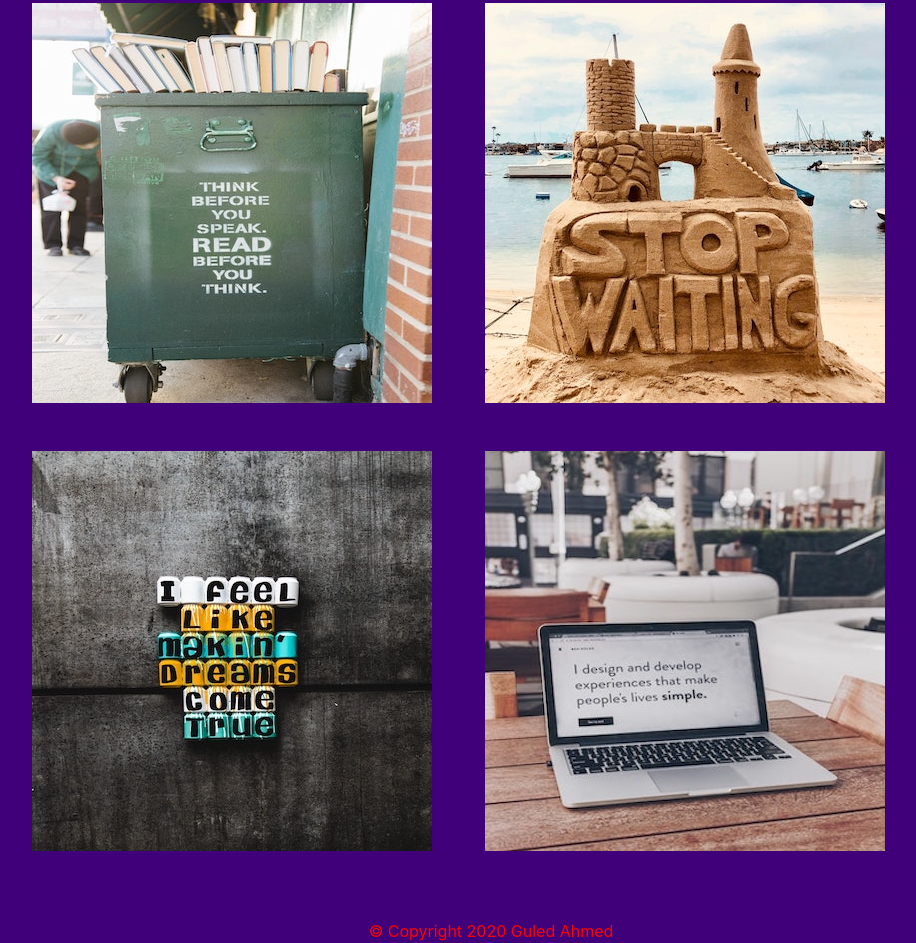
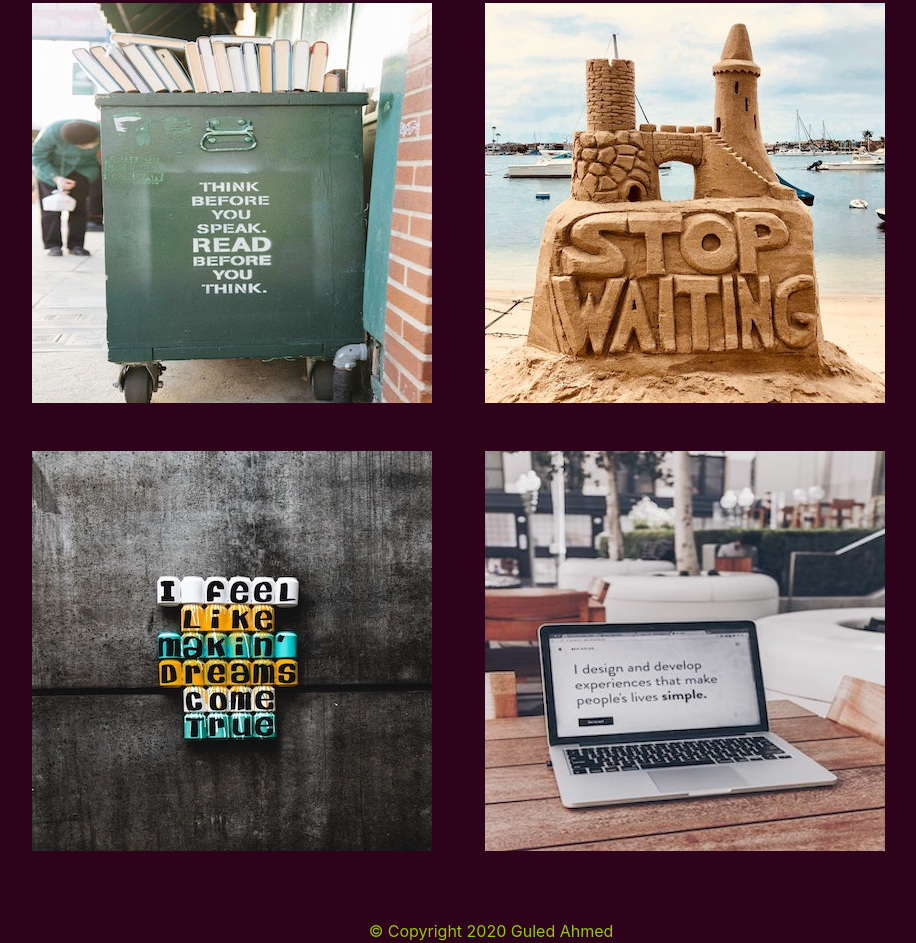
Before and after one commit to Guled06/Updated-Portfolio-Page, a plain HTML site: page portfolio.html in a window 1280 px wide. Shown: the part 681-1624 px from the top of the page, without its empty margins (149-1065 px from the left). Drawn offline with nearby package versions, Linux system fonts and the light colour scheme.

Commit message:
modified the portfolio.css file

```diff
--- a/assets/portfolio.css
+++ b/assets/portfolio.css
@@ -11,7 +11,7 @@
 
   body {
 
-    background-color: rgb(63, 0, 122);
+    background-color: rgb(46, 2, 26);
 
   }
 
@@ -57,7 +57,7 @@
 
   .footer {
     text-align: center;
-    color: red;
+    color: rgb(148, 201, 5);
     background-color: transparent;
     margin-top: 20px;
   }
```
